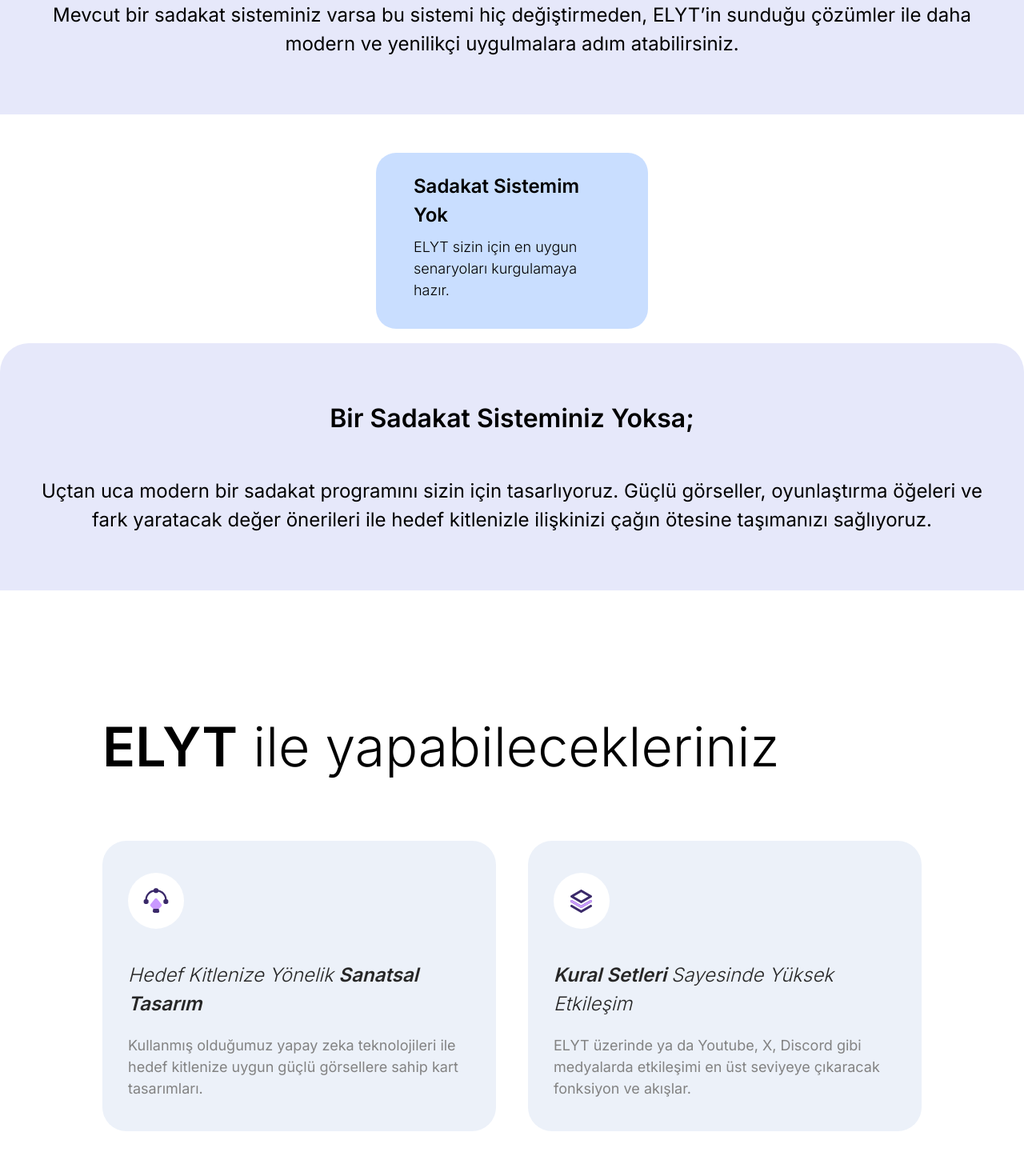
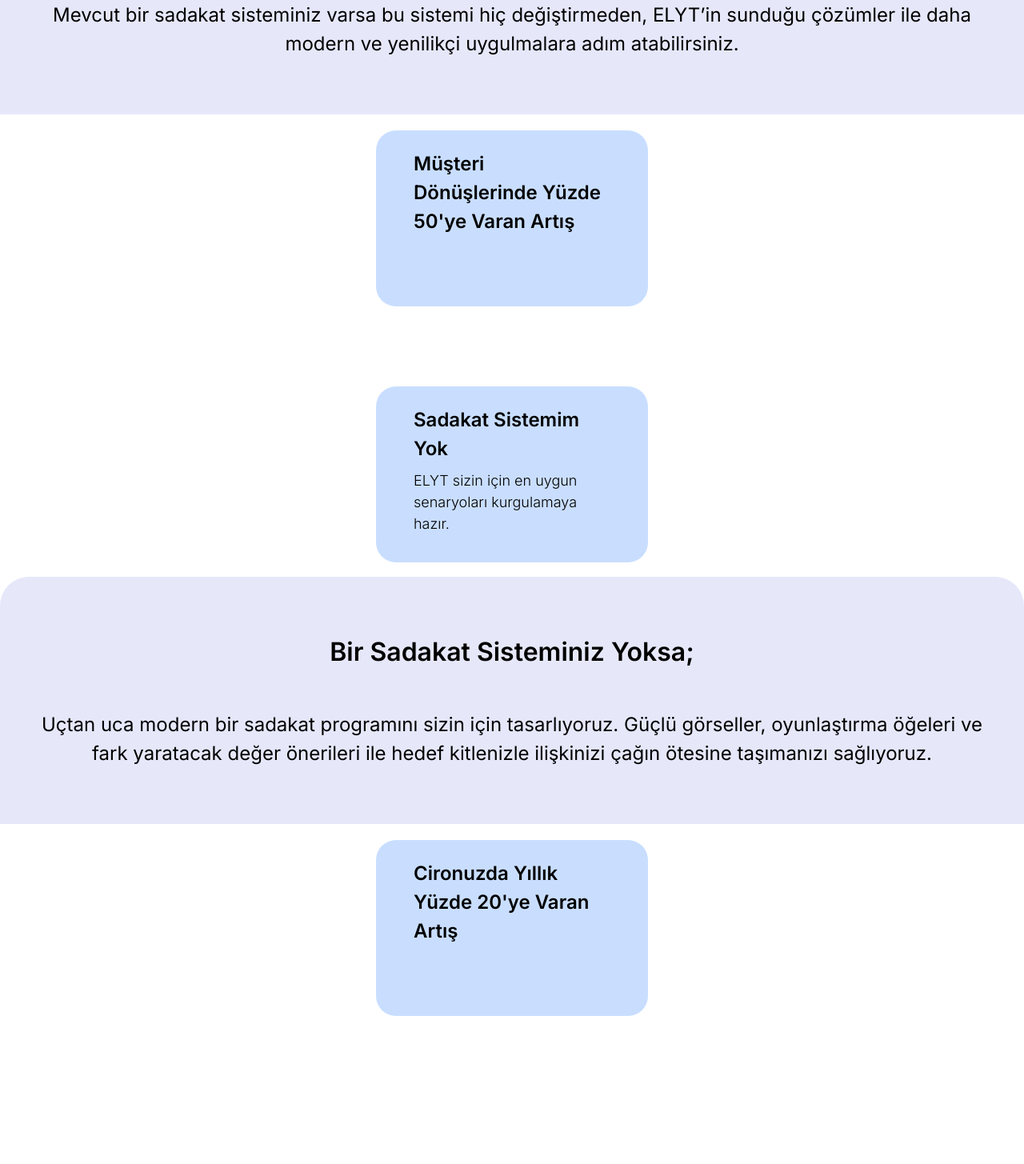
Before and after one commit to ELYT-Git/b2b-landing, a Next.js app: page / in a window 1280 px wide. Shown: the part 2672-4127 px from the top of the page at 80% size. Built offline with nearby package versions, Linux system fonts and the light colour scheme.

Commit message:
Add loyalty titles with increased customer returns and revenue

```diff
--- a/app/_sections/loyalty.tsx
+++ b/app/_sections/loyalty.tsx
@@ -37,10 +37,16 @@
                     />
                 </div>
             </div>
+            <div className="mx-auto md5:ml-auto md5:mr-0 w-fit mt-5">
+                <LoyaltyTitle
+                    title="Müşteri Dönüşlerinde Yüzde 50'ye Varan Artış"
+                    description=""
+                />
+            </div>
         </div>
 
         <div className="w-full">
-            <div className="mx-auto md5:mr-auto md5:ml-0 w-fit">
+            <div className="mx-auto md5:mr-auto md5:ml-0 w-fit mt-[100px] md5:mt-0">
                 <LoyaltyTitle
                     title="Sadakat Sistemim Yok"
                     description="ELYT sizin için en uygun senaryoları kurgulamaya hazır."
@@ -54,6 +60,12 @@
                     />
                 </div>
             </div>
+            <div className="mx-auto md5:mr-auto md5:ml-0 w-fit mt-5">
+                <LoyaltyTitle
+                    title="Cironuzda Yıllık Yüzde 20'ye Varan Artış"
+                    description=""
+                />
+            </div>
         </div>
     </div>
 };
```
